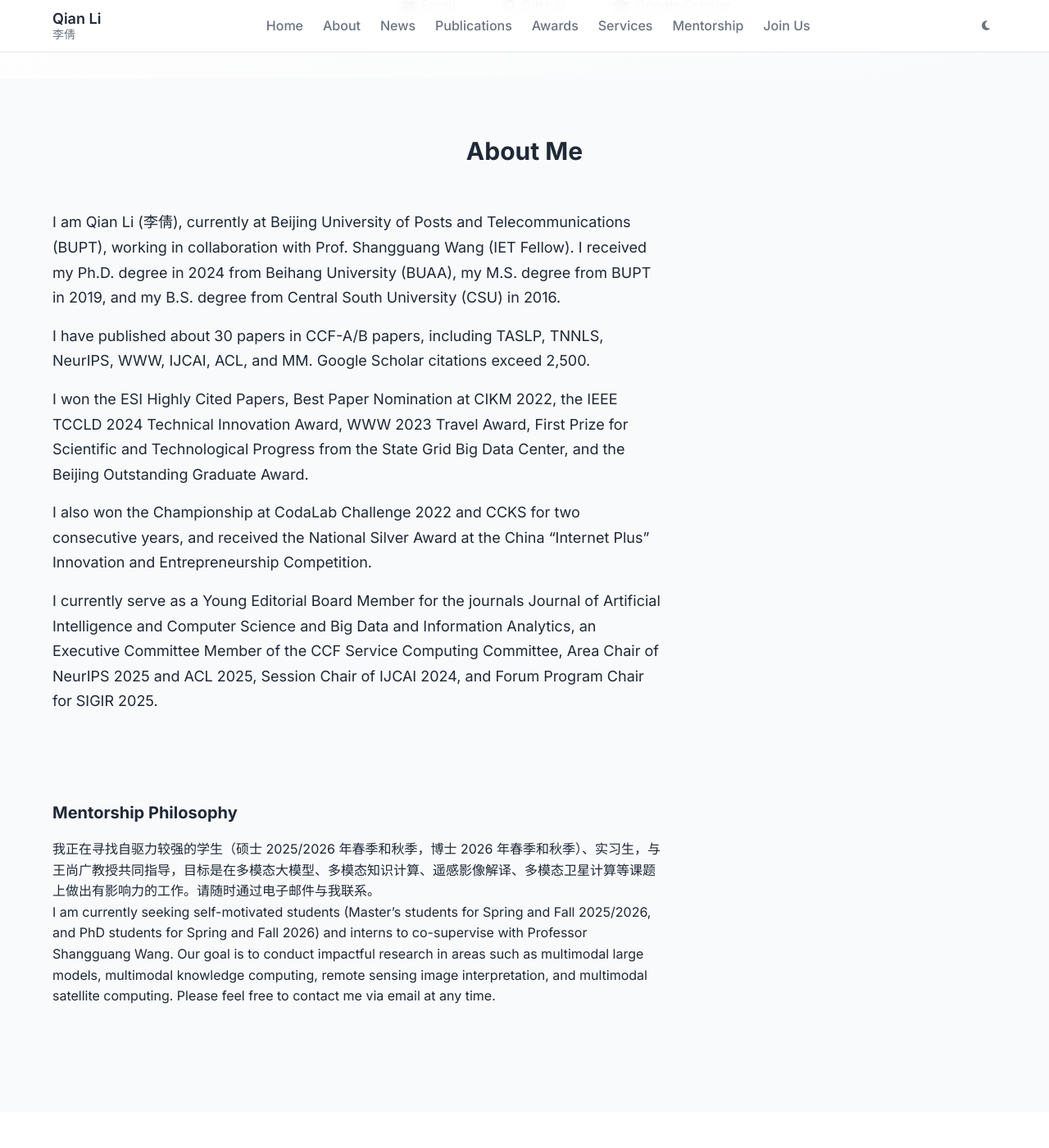
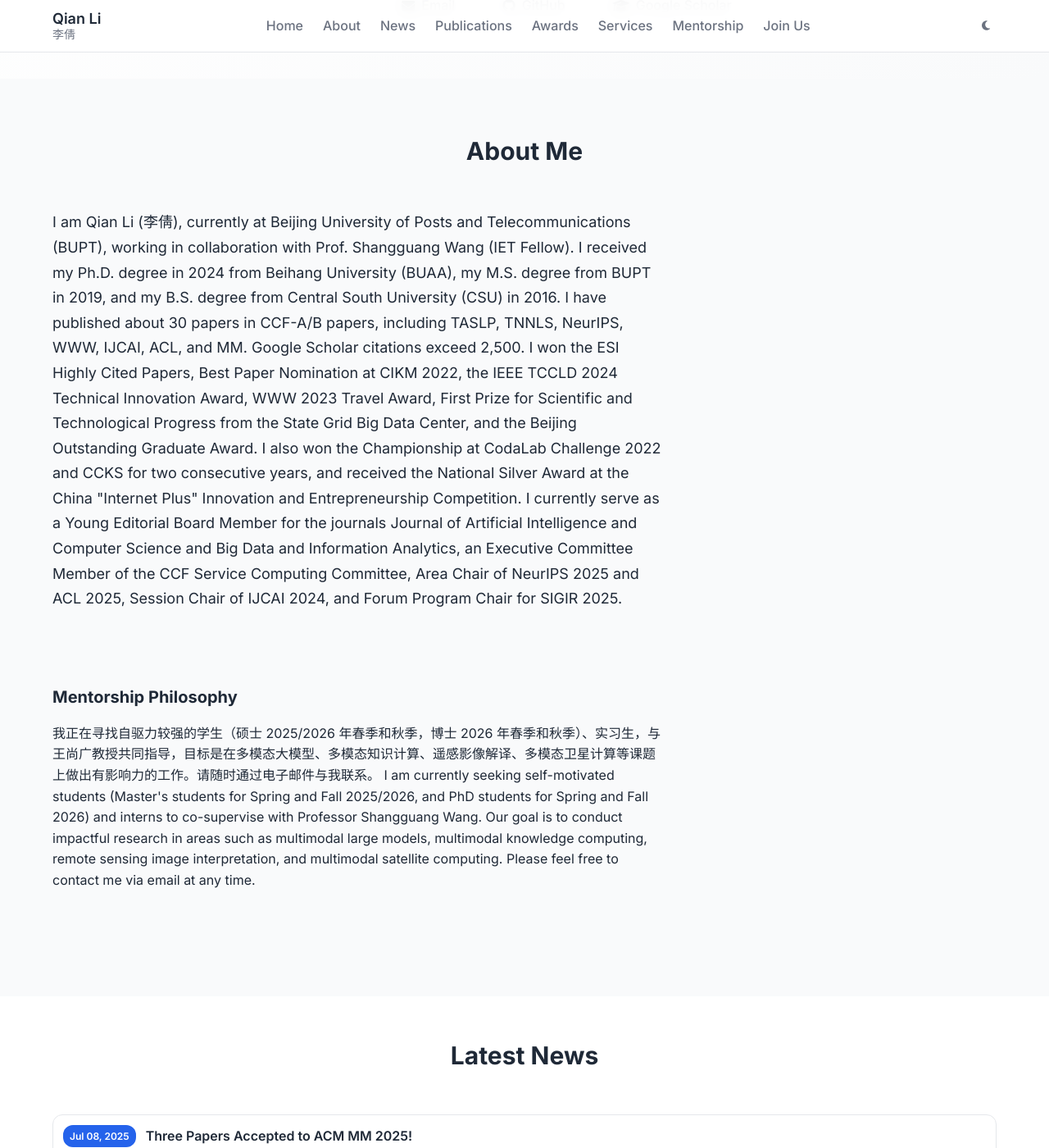
Before and after one commit to xiaoqian19940510/xiaoqian19940510.github.io, a Jekyll site: the page built from index.html, in a window 1280 px wide and 1400 px high, scrolled down 456 px. Shown: the whole window at 82% size. Built offline with Jekyll 4.4.1, drawn with Linux system fonts in a browser that asks for light colours; the list of posts is cut into pages by our own code.

Commit message:
Update index.html

```diff
--- a/index.html
+++ b/index.html
@@ -58,11 +58,11 @@
             <!-- 只保留 about-text，移除 about-sidebar -->
             <div class="about-text" style="flex: 1 1 100%; max-width: 100%;">
                 <div class="bio">
-                    {{ site.data.author.bio | markdownify }}
+                    {{ site.data.author.bio }}
                 </div>
                 <div class="mentorship">
                     <h3>Mentorship Philosophy</h3>
-                    {{ site.data.author.mentorship_philosophy | markdownify }}
+                    {{ site.data.author.mentorship_philosophy }}
                 </div>
             </div>
         </div>
```
